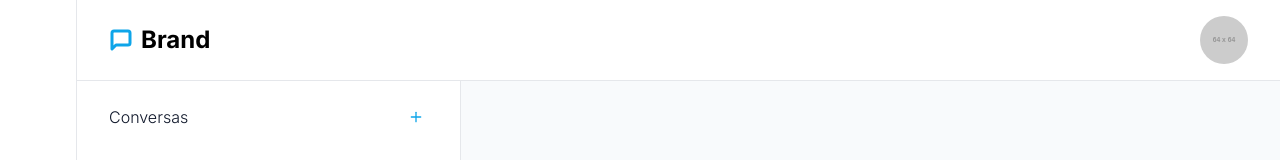
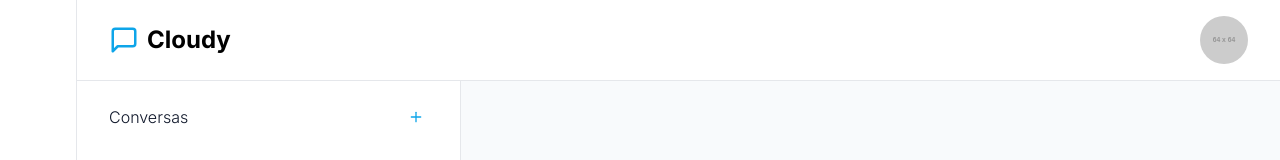
Before and after one commit to miguel5g/cloudy, a React (Vite) app: page / in a window 1280 px wide. Shown: the top 160 px of the page. Built offline with nearby package versions, Linux system fonts and the light colour scheme.

Commit message:
chore: Updated application name

```diff
--- a/index.html
+++ b/index.html
@@ -1,7 +1,7 @@
 <!DOCTYPE html>
 <html lang="pt-BR">
   <head>
-    <title>Untitled</title>
+    <title>Cloudy</title>
 
     <meta name="viewport" content="width=device-width, initial-scale=1.0" />
     <meta charset="UTF-8" />
--- a/src/components/Header.tsx
+++ b/src/components/Header.tsx
@@ -4,8 +4,8 @@ export const Header = () => {
   return (
     <header className="flex px-8 py-4 border-b border-gray-200">
       <h1 className="flex items-center gap-2">
-        <FiMessageSquare className="text-2xl text-sky-500" strokeWidth={3} />
-        <span className="text-2xl font-bold">Brand</span>
+        <FiMessageSquare className="text-3xl text-sky-500" />
+        <span className="text-2xl font-bold">Cloudy</span>
       </h1>
 
       <div className="ml-auto" />
```
